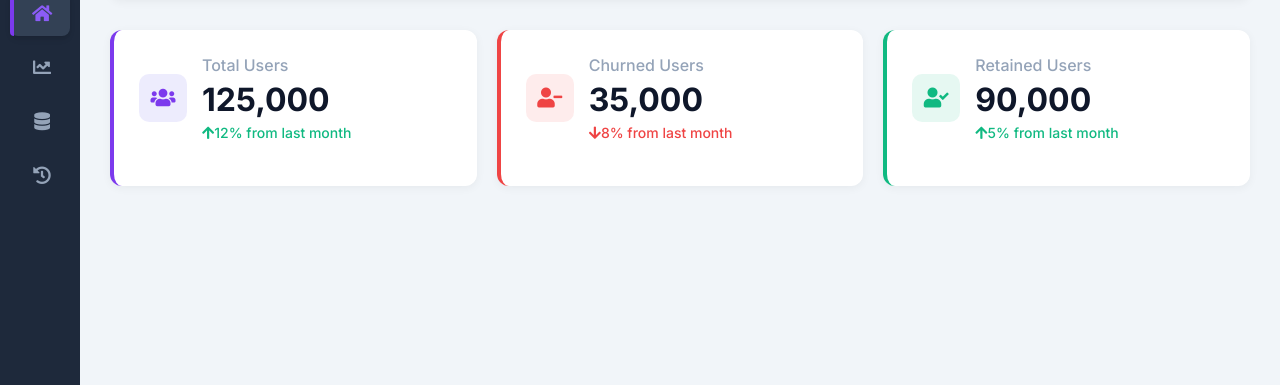
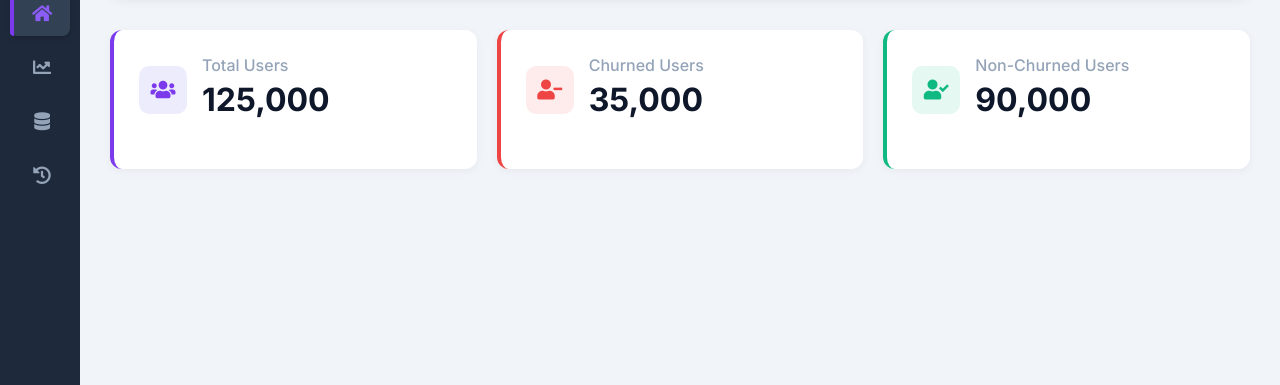
Before and after one commit to Meenakshi2002-28/Churn-Prediction--Major-Project, a Flask app: page /dashboard in a window 1280 px wide. Shown: the part 114-499 px from the top of the page. Run offline with Flask 3, Linux system fonts and the light colour scheme; the visitor is signed in with stand-in values (Sample User, id 1); parts of the project's set-up code (start-up, migrations or seed data) failed here and were passed over; some libraries are stand-ins or nearby versions.

Commit message:
dashboard set

```diff
--- a/templates/dashboard.html
+++ b/templates/dashboard.html
@@ -454,9 +454,7 @@
           <div>
             <div class="metric-title">Total Users</div>
             <div class="metric-value">125,000</div>
-            <div class="metric-change change-up">
-              <i class="fas fa-arrow-up"></i> 12% from last month
-            </div>
+
           </div>
         </div>
       </div>
@@ -469,9 +467,7 @@
           <div>
             <div class="metric-title">Churned Users</div>
             <div class="metric-value">35,000</div>
-            <div class="metric-change change-down">
-              <i class="fas fa-arrow-down"></i> 8% from last month
-            </div>
+
           </div>
         </div>
       </div>
@@ -482,11 +478,8 @@
             <i class="fas fa-user-check"></i>
           </div>
           <div>
-            <div class="metric-title">Retained Users</div>
+            <div class="metric-title">Non-Churned Users</div>
             <div class="metric-value">90,000</div>
-            <div class="metric-change change-up">
-              <i class="fas fa-arrow-up"></i> 5% from last month
-            </div>
           </div>
         </div>
       </div>
```
